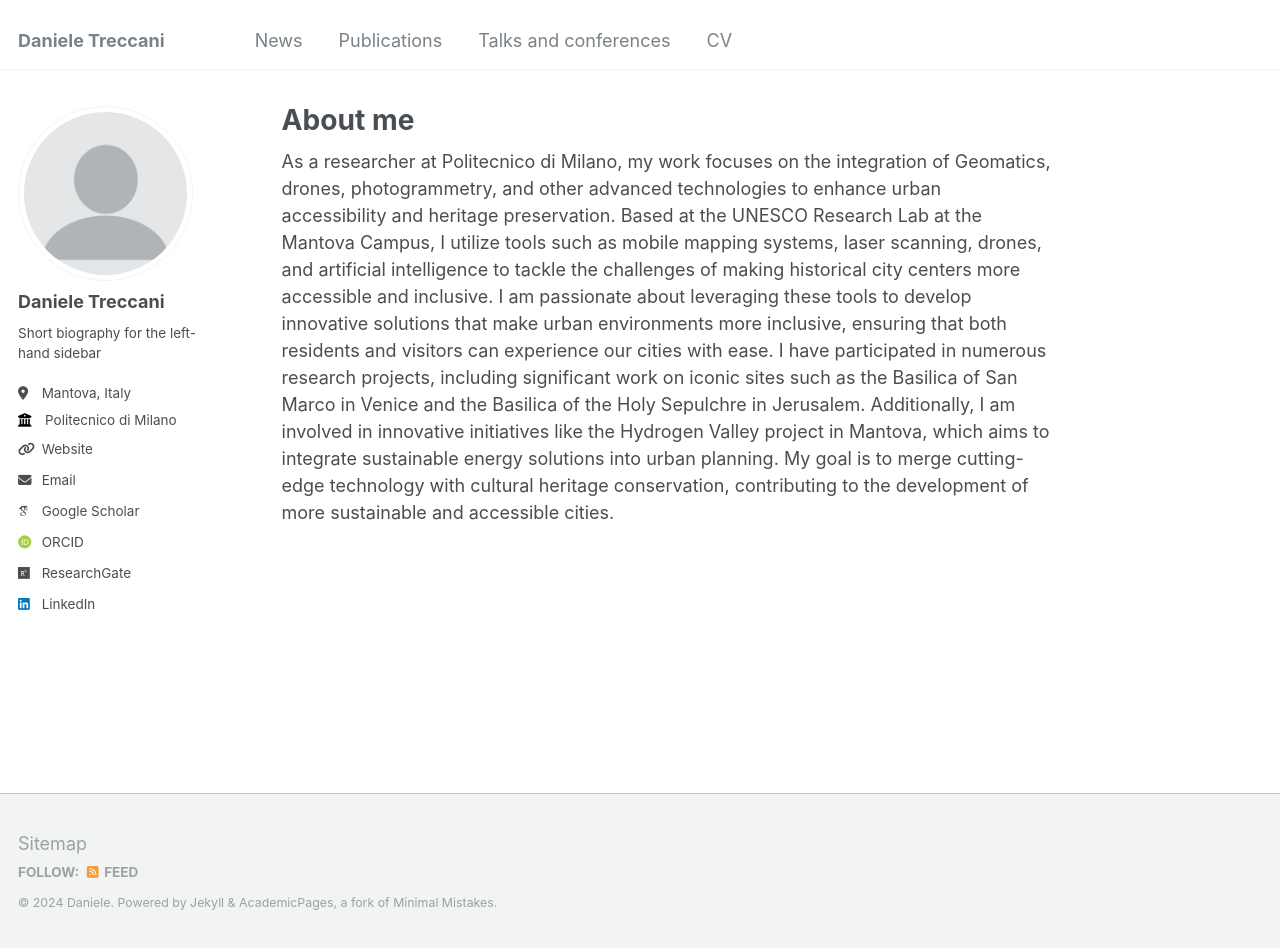
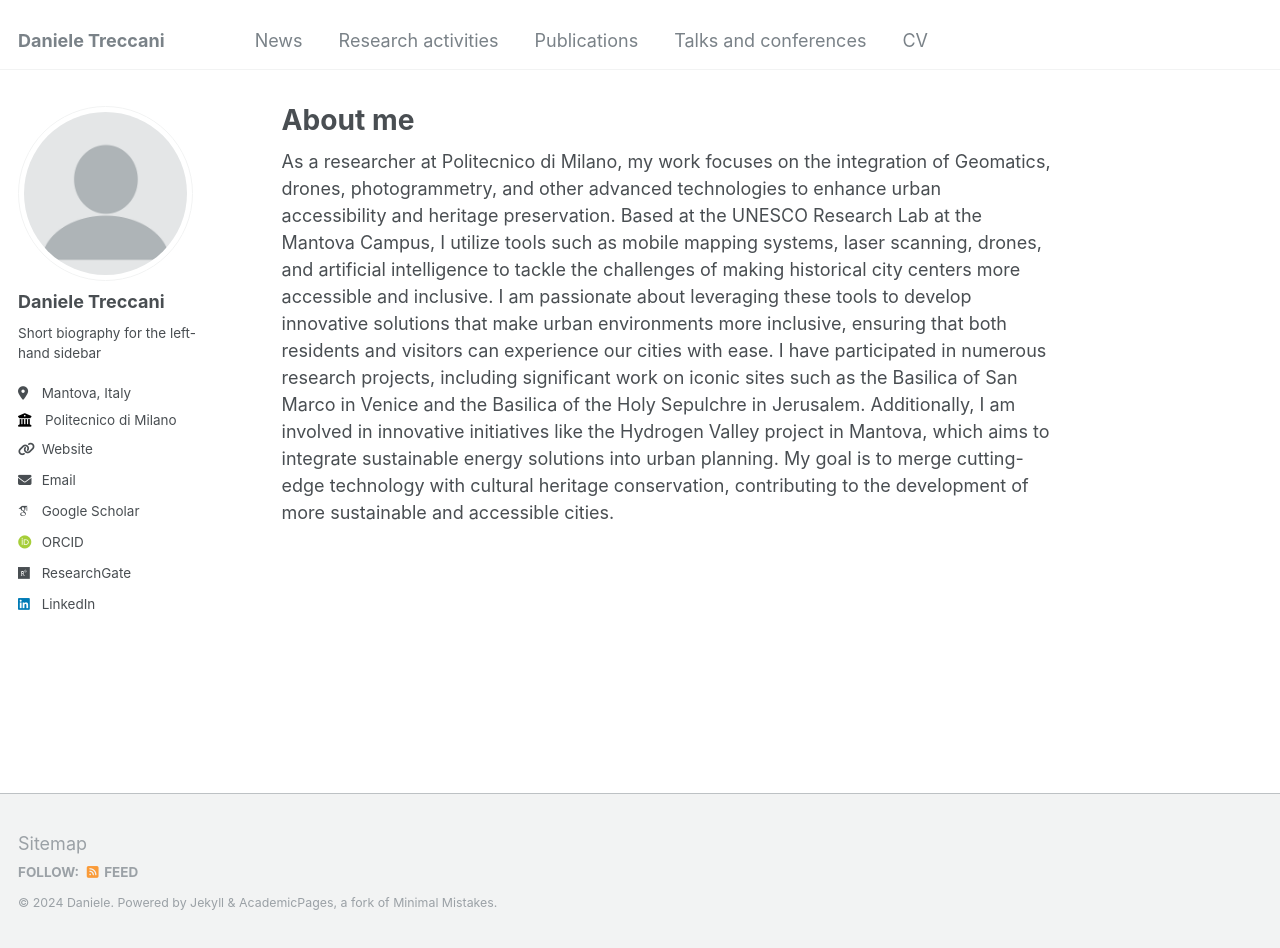
Before and after one commit to DanTRK/DanTRK.github.io, a Jekyll site: the page built from _pages/about.md, in a window 1280 px wide and 948 px high. Built offline with Jekyll 4.4.1, drawn with Linux system fonts in a browser that asks for light colours; some web fonts are replaced.

Commit message:
Update navigation.yml

```diff
--- a/_data/navigation.yml
+++ b/_data/navigation.yml
@@ -8,6 +8,9 @@ main:
   - title: "News"
     url: /year-archive/
 
+  - title: "Research activities"
+    url: //
+
   - title: "Publications"
     url: /publicationsV2/
 
```
